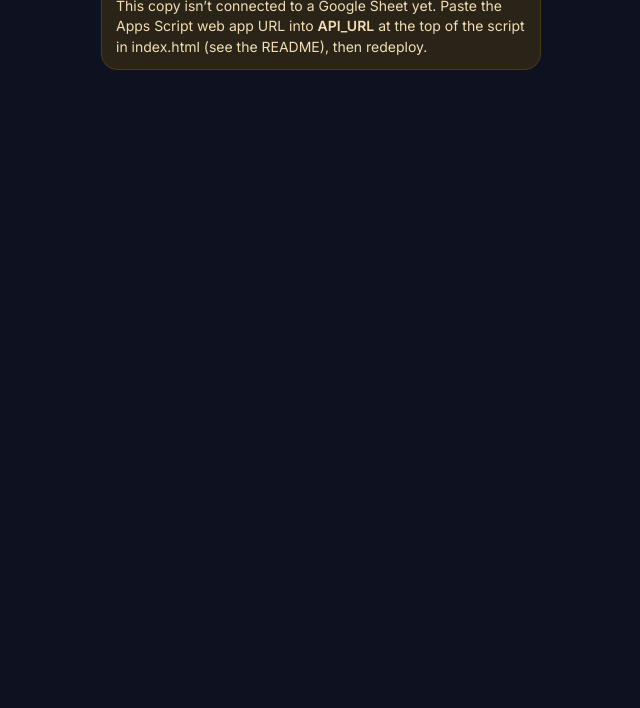
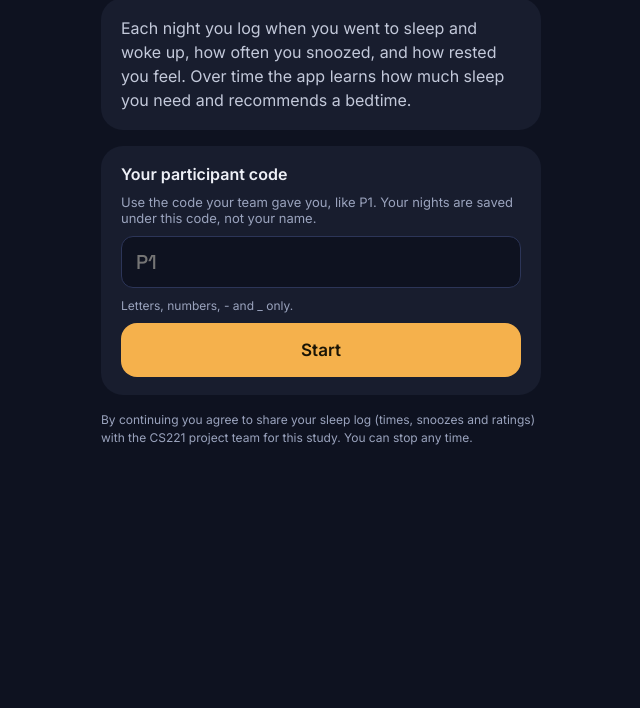
Before and after one commit to akemisabatier/cs221-alarm, a plain HTML site: page index.html in a window 1280 px wide. Shown: the part 92-800 px from the top of the page, without its empty margins (319-959 px from the left). Drawn offline with Linux system fonts and the light colour scheme.

Commit message:
Add files via upload

```diff
--- a/index.html
+++ b/index.html
@@ -95,7 +95,7 @@
   // =====================================================================
   // CONFIG: paste your Google Apps Script web app URL here (see README).
   // =====================================================================
-  var API_URL = 'PASTE_YOUR_APPS_SCRIPT_URL_HERE';
+  var API_URL = 'https://script.google.com/macros/s/AKfycbzdTF_xXQkeeK0Nx3CNh5kB_crK0yon4MNz6fvMl_SipgBZ-mvp5AObsdto192ldmQIug/exec';
 
   var LS = {
     participant: 'aa_participant',
```
Also changed, not shown: 1 other file.
